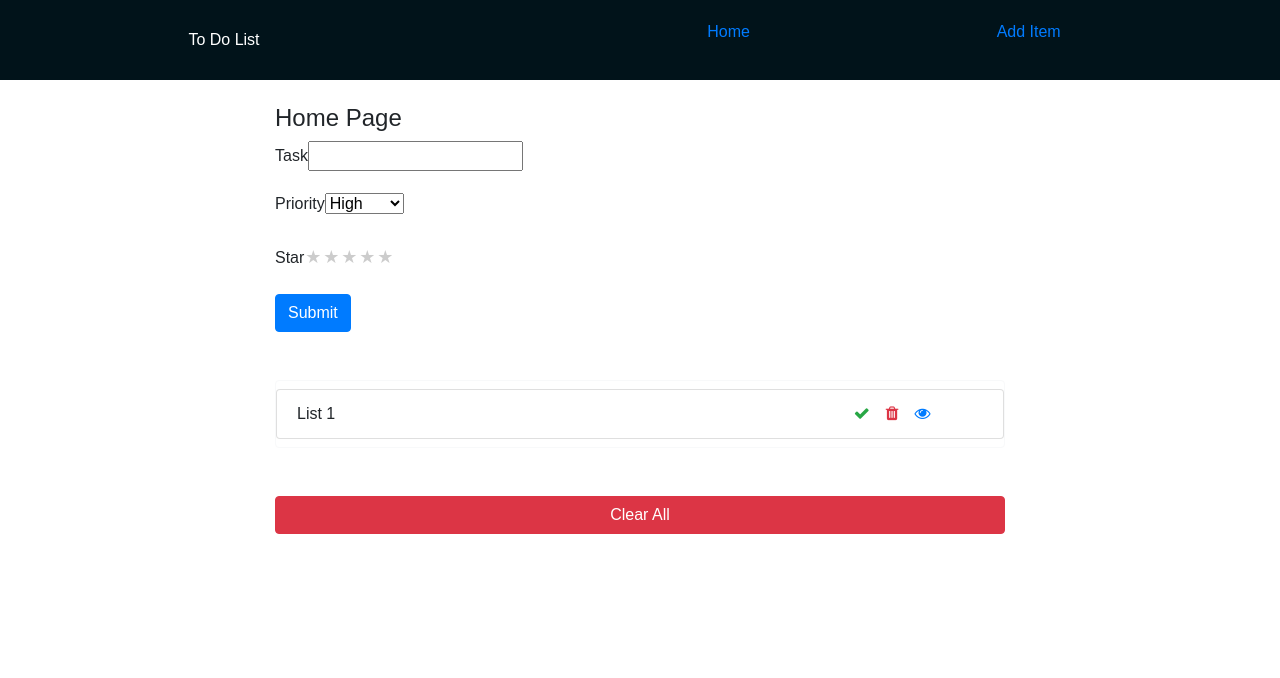
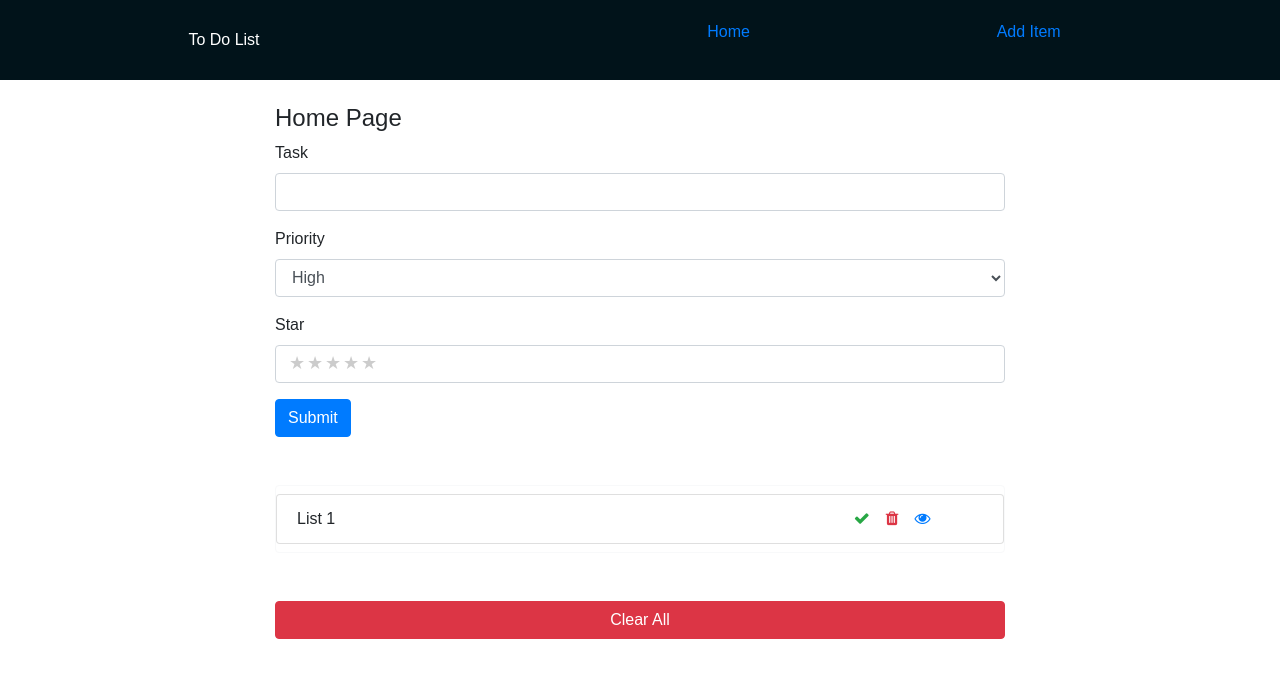
Before and after one commit to ashwini123shi/todoList-Typescript-Redux, a React (Create React App) app: page / in a window 1280 px wide. Shown: the top 678 px of the page. Built offline with nearby package versions, Linux system fonts and the light colour scheme.

Commit message:
add/update in progress

```diff
--- a/src/components/ToDoForm.tsx
+++ b/src/components/ToDoForm.tsx
@@ -1,84 +1,34 @@
 import React, { ReactElement, useState, useEffect } from "react";
 import { useFormik } from 'formik';
-import { Link } from 'react-router-dom';
 import * as Yup from 'yup'
-import { DefaultRootState, useDispatch, useSelector } from "react-redux";
-import { addTodo, editTodoRow, setDuplicateItem } from "../redux/todoAction";
 import { Alert } from "reactstrap";
-
+import { useSelector } from "react-redux";
+//import '../css/formStyle.css'
 //component
-
 import ToDoReconfirm from "./ToDoReconfirm";
-const ToDoForm = ({ initialValues: taskItem }): ReactElement => {
+interface taskItem {
+  task: String,
+  priority: String,
+  star: number
+}
+const ToDoForm = ({ initialValues, isAddMode, actionCompleted, handleSubmit }: any): ReactElement => {
   type taskProps = {
     id: number,
     task: string,
     completed: Boolean
   }
-  interface taskItem {
-    task: String,
-    priority: String,
-    star: number
-  }
 
 
-  const [alertVisible, setAlertVisible] = useState(false);
-  const onDismiss = () => setAlertVisible(false);
-  const { list, duplicateItem } = useSelector(state => state.todos);
-  const dispatch = useDispatch();
+  const { duplicateItem } = useSelector(state => state.todos);
 
-  const initialValues = {
-    task: '',
-    priority: '',
-    star: 0
-  }
-  const [task, setTask] = useState({});
-  //methods
-  const handleVisible = (): void => {
-    setAlertVisible(true)
-    setTimeout(() => {
-      setAlertVisible(false)
-    }, 5000);
-  }
   function onSubmit(fields: any, { setStatus, setSubmitting, resetForm }: any) {
-    setStatus();
+    handleSubmit(fields)
+    setSubmitting(false);
+    console.log(initialValues);
     if (isAddMode) {
-      createUser(fields, setSubmitting, resetForm);
-      console.log(fields);
-    } else {
-      updateUser(id, fields, setSubmitting);
-      console.log(fields);
+      resetForm(initialValues);
     }
   }
-
-  function createUser(fields: any, setSubmitting: any, resetForm: any) {
-
-    const duplicate = list.find((item: taskProps) => item.task === fields.task);
-    if (!!duplicate) {
-      dispatch(setDuplicateItem(duplicate.task));
-      setSubmitting(false);
-    } else {
-      dispatch(addTodo(fields));
-      resetForm(initialValues)
-      handleVisible();
-      setSubmitting(false);
-    }
-  }
-
-  function updateUser(id: Number, fields: any, setSubmitting: any) {
-    const duplicate = list.find((item: taskProps) => item.task === fields.task);
-    if (!!duplicate) {
-      dispatch(setDuplicateItem(duplicate.task));
-      setSubmitting(false);
-    } else {
-      dispatch(editTodoRow(id, fields));
-      // resetForm(initialValues)
-      handleVisible();
-      setSubmitting(false);
-    }
-  }
-
-
   const validationSchema = Yup.object().shape({
     task: Yup.string().required('Task is Required'),
     priority: Yup.string()
@@ -92,27 +42,6 @@ const ToDoForm = ({ initialValues: taskItem }): ReactElement => {
     // validate,
     validationSchema
   })
-  const fetchitem = () => {
-    return list.find((item: taskProps) => item.id === Number(props.props.match.params.id));
-  };
-  // console.log('formik.touched', submitedValues)
-  useEffect(() => {
-    console.log(props);
-    console.log(isAddMode);
-
-    console.log(props.props.match.params);
-    if (!isAddMode) {
-      //console.log('isAddMode', isAddMode);
-      let item: taskProps = fetchitem();
-      const fields = ['task', 'priority', 'star'];
-
-      setTask(item);
-      // fields.forEach(field => formik.setFieldValue(field, user[field], false));
-
-    }
-
-  }, []);
-
 
   return (
     <>
@@ -120,6 +49,7 @@ const ToDoForm = ({ initialValues: taskItem }): ReactElement => {
         <div className='form-group'>
           <label htmlFor='task'>Task</label>
           <input
+            className={'form-control'}
             type='text'
             id='task'
             name='task'
@@ -140,7 +70,7 @@ const ToDoForm = ({ initialValues: taskItem }): ReactElement => {
             onChange={formik.handleChange}
             onBlur={formik.handleBlur}
             value={formik.values.priority}
-            className={'form-group'}>
+            className={'form-control'}>
             <option value="high">High</option>
             <option value="medium">Medium</option>
             <option value="low">Low</option>
@@ -152,13 +82,13 @@ const ToDoForm = ({ initialValues: taskItem }): ReactElement => {
 
         <div className='form-group'>
           <label htmlFor='star'>Star</label>
-          <div className="acidjs-rating-stars">
+          <div className="acidjs-rating-stars form-control">
 
-            <input type="radio" name="star" onBlur={formik.handleBlur} onChange={formik.handleChange} id="group-1-0" value="5" /><label for="group-1-0"></label>
-            <input type="radio" name="star" onBlur={formik.handleBlur} onChange={formik.handleChange} id="group-1-1" value="4" /><label for="group-1-1"></label>
-            <input type="radio" name="star" onBlur={formik.handleBlur} onChange={formik.handleChange} id="group-1-2" value="3" /><label for="group-1-2"></label>
-            <input type="radio" name="star" onBlur={formik.handleBlur} onChange={formik.handleChange} id="group-1-3" value="2" /><label for="group-1-3"></label>
-            <input type="radio" name="star" onBlur={formik.handleBlur} onChange={formik.handleChange} id="group-1-4" value="1" /><label for="group-1-4"></label>
+            <input type="radio" name="star" onBlur={formik.handleBlur} onChange={formik.handleChange} id="group-1-0" value="5" /><label htmlFor="group-1-0"></label>
+            <input type="radio" name="star" onBlur={formik.handleBlur} onChange={formik.handleChange} id="group-1-1" value="4" /><label htmlFor="group-1-1"></label>
+            <input type="radio" name="star" onBlur={formik.handleBlur} onChange={formik.handleChange} id="group-1-2" value="3" /><label htmlFor="group-1-2"></label>
+            <input type="radio" name="star" onBlur={formik.handleBlur} onChange={formik.handleChange} id="group-1-3" value="2" /><label htmlFor="group-1-3"></label>
+            <input type="radio" name="star" onBlur={formik.handleBlur} onChange={formik.handleChange} id="group-1-4" value="1" /><label htmlFor="group-1-4"></label>
 
           </div>
           {formik.touched.star && formik.errors.star ? (
@@ -166,12 +96,13 @@ const ToDoForm = ({ initialValues: taskItem }): ReactElement => {
           ) : null}
         </div>
 
-        <button className='btn btn-primary' type='submit'>Submit</button>
+        <button className='btn btn-primary' type='submit'>{isAddMode ? 'Submit' : 'Update'}</button>
       </form>
 
-      <Alert isOpen={alertVisible} fade={false} toggle={onDismiss} color="success">
-        Task  added successfully
+      <Alert isOpen={actionCompleted && isAddMode} fade={false} color="success" className="mt-3">
+        Todo  details saved successfully
       </Alert>
+
 
       {/** load component if duplicate task is entered */}
       {!!duplicateItem && (
--- a/src/components/ToDoFormContainer.tsx
+++ b/src/components/ToDoFormContainer.tsx
@@ -31,7 +31,7 @@ const ToDoFormContainer = (props: any): ReactElement => {
     const { list, duplicateItem } = useSelector(state => state.todos);
     const dispatch = useDispatch();
 
-    const initialValues = {
+    var initialValues = {
         task: '',
         priority: '',
         star: 0
@@ -44,60 +44,64 @@ const ToDoFormContainer = (props: any): ReactElement => {
             setAlertVisible(false)
         }, 5000);
     }
-    function onSubmit(fields: any, { setStatus, setSubmitting, resetForm }: any) {
-        setStatus();
+    function handleSubmit(fields: any) {
+
         if (isAddMode) {
-            createUser(fields, setSubmitting, resetForm);
+            createUser(fields);
             console.log(fields);
         } else {
-            updateUser(id, fields, setSubmitting);
+            updateUser(id, fields);
             console.log(fields);
         }
     }
 
-    function createUser(fields: any, setSubmitting: any, resetForm: any) {
+    function createUser(fields: any) {
 
         const duplicate = list.find((item: taskProps) => item.task === fields.task);
         if (!!duplicate) {
             dispatch(setDuplicateItem(duplicate.task));
-            setSubmitting(false);
+            // setSubmitting(false);
         } else {
             dispatch(addTodo(fields));
-            resetForm(initialValues)
+            // resetForm(initialValues)
             handleVisible();
-            setSubmitting(false);
+            setTimeout(() => {
+                setAlertVisible(false)
+            }, 5000);
+            // setSubmitting(false);
         }
     }
 
-    function updateUser(id: Number, fields: any, setSubmitting: any) {
+    function updateUser(id: Number, fields: any) {
         const duplicate = list.find((item: taskProps) => item.task === fields.task);
         if (!!duplicate) {
             dispatch(setDuplicateItem(duplicate.task));
-            setSubmitting(false);
+            // setSubmitting(false);
         } else {
             dispatch(editTodoRow(id, fields));
             // resetForm(initialValues)
             handleVisible();
-            setSubmitting(false);
+            //  setSubmitting(false);
         }
     }
 
+    const fetchitem = () => {
+        if (isAddMode) {
+            initialValues = {
+                task: 'ffff',
+                priority: '',
+                star: 4
+            }
+            return initialValues;
+        } else {
+            initialValues = {
+                task: 'ttttt',
+                priority: '',
+                star: 4
+            }
+            //return list.find((item: taskProps) => item.id === Number(props.props.match.params.id));
+        }
 
-    const validationSchema = Yup.object().shape({
-        task: Yup.string().required('Task is Required'),
-        priority: Yup.string()
-            .required('Priority is Required'),
-        star: Yup.number().required('Star is Required')
-    });
-
-    const formik = useFormik({
-        initialValues,
-        onSubmit,
-        // validate,
-        validationSchema
-    })
-    const fetchitem = () => {
-        return list.find((item: taskProps) => item.id === Number(props.props.match.params.id));
     };
     // console.log('formik.touched', submitedValues)
     useEffect(() => {
@@ -107,10 +111,10 @@ const ToDoFormContainer = (props: any): ReactElement => {
         console.log(props.props.match.params);
         if (!isAddMode) {
             //console.log('isAddMode', isAddMode);
-            let item: taskProps = fetchitem();
+            fetchitem();
             const fields = ['task', 'priority', 'star'];
 
-            setTask(item);
+            setTask(list.find((item: taskProps) => item.id === Number(props.props.match.params.id)));
             // fields.forEach(field => formik.setFieldValue(field, user[field], false));
 
         }
@@ -120,69 +124,12 @@ const ToDoFormContainer = (props: any): ReactElement => {
 
     return (
         <>
-            <form onSubmit={formik.handleSubmit}>
-                <div className='form-group'>
-                    <label htmlFor='task'>Task</label>
-                    <input
-                        type='text'
-                        id='task'
-                        name='task'
-                        onChange={formik.handleChange}
-                        onBlur={formik.handleBlur}
-                        value={formik.values.task}
-                        disabled={!!duplicateItem}
-                    />
-                    {formik.touched.task && formik.errors.task ? (
-                        <div className='error'>{formik.errors.task}</div>
-                    ) : null}
-                </div>
-
-                <div className='form-group'>
-                    <label htmlFor='priority'>Priority</label>
-
-                    <select name="priority"
-                        onChange={formik.handleChange}
-                        onBlur={formik.handleBlur}
-                        value={formik.values.priority}
-                        className={'form-group'}>
-                        <option value="high">High</option>
-                        <option value="medium">Medium</option>
-                        <option value="low">Low</option>
-                    </select>
-                    {formik.touched.priority && formik.errors.priority ? (
-                        <div className='error'>{formik.errors.priority}</div>
-                    ) : null}
-                </div>
-
-                <div className='form-group'>
-                    <label htmlFor='star'>Star</label>
-                    <div className="acidjs-rating-stars">
-
-                        <input type="radio" name="star" onBlur={formik.handleBlur} onChange={formik.handleChange} id="group-1-0" value="5" /><label for="group-1-0"></label>
-                        <input type="radio" name="star" onBlur={formik.handleBlur} onChange={formik.handleChange} id="group-1-1" value="4" /><label for="group-1-1"></label>
-                        <input type="radio" name="star" onBlur={formik.handleBlur} onChange={formik.handleChange} id="group-1-2" value="3" /><label for="group-1-2"></label>
-                        <input type="radio" name="star" onBlur={formik.handleBlur} onChange={formik.handleChange} id="group-1-3" value="2" /><label for="group-1-3"></label>
-                        <input type="radio" name="star" onBlur={formik.handleBlur} onChange={formik.handleChange} id="group-1-4" value="1" /><label for="group-1-4"></label>
-
-                    </div>
-                    {formik.touched.star && formik.errors.star ? (
-                        <div className='error'>{formik.errors.star}</div>
-                    ) : null}
-                </div>
-
-                <button className='btn btn-primary' type='submit'>Submit</button>
-            </form>
-
-            <Alert isOpen={alertVisible} fade={false} toggle={onDismiss} color="success">
-                Task  added successfully
-            </Alert>
-
-            {/** load component if duplicate task is entered */}
-            {!!duplicateItem && (
-                <ToDoReconfirm
-                    {...formik.values}
-                />
-            )}
+            <ToDoForm
+                initialValues={initialValues}
+                ///initialValues={() => fetchitem()}
+                isAddMode={isAddMode}
+                actionCompleted={alertVisible}
+                handleSubmit={handleSubmit} />
         </>
     );
 };
--- a/src/css/formstyle.css
+++ b/src/css/formstyle.css
@@ -19,7 +19,7 @@ textarea {
   background-image: none;
   border: 1px solid #ccc;
   border-radius: 4px;
-  /* margin-bottom: 20px; */
+
 }
 
 .form-control {
```
